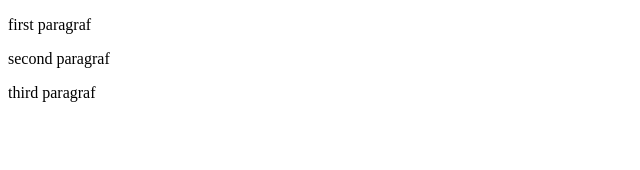
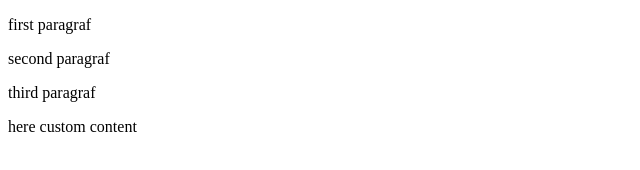
Before and after one commit to sasmita22/git-practice, a plain HTML site: page index.html in a window 1280 px wide. Shown: the whole page, without its empty margins (0-640 px from the left). Drawn offline with Linux system fonts and the light colour scheme.

Commit message:
edit index.html

```diff
--- a/index.html
+++ b/index.html
@@ -7,5 +7,6 @@
 	<p> first paragraf </p>
 	<p> second paragraf </p>
 	<p> third paragraf </p>
+	<p> here custom content </p>
 </body>
 </html>
```
